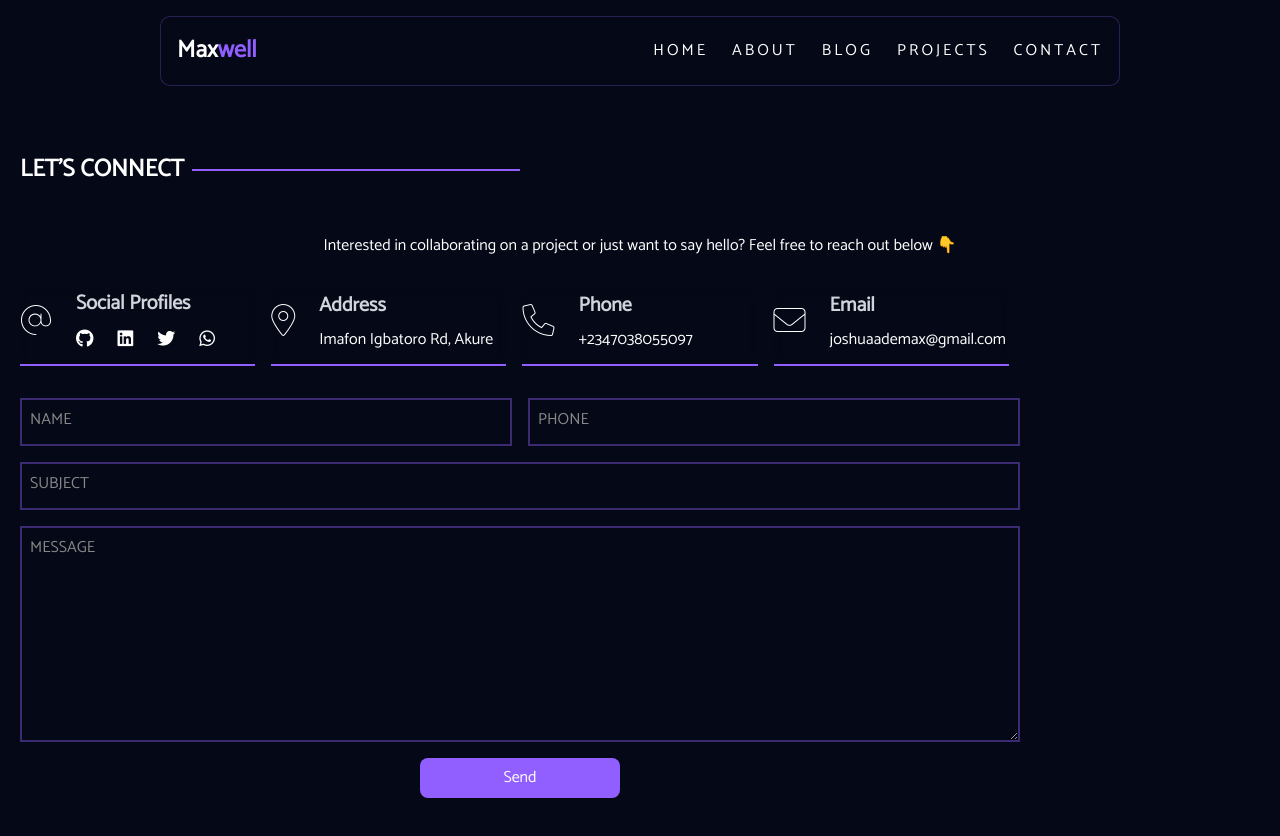
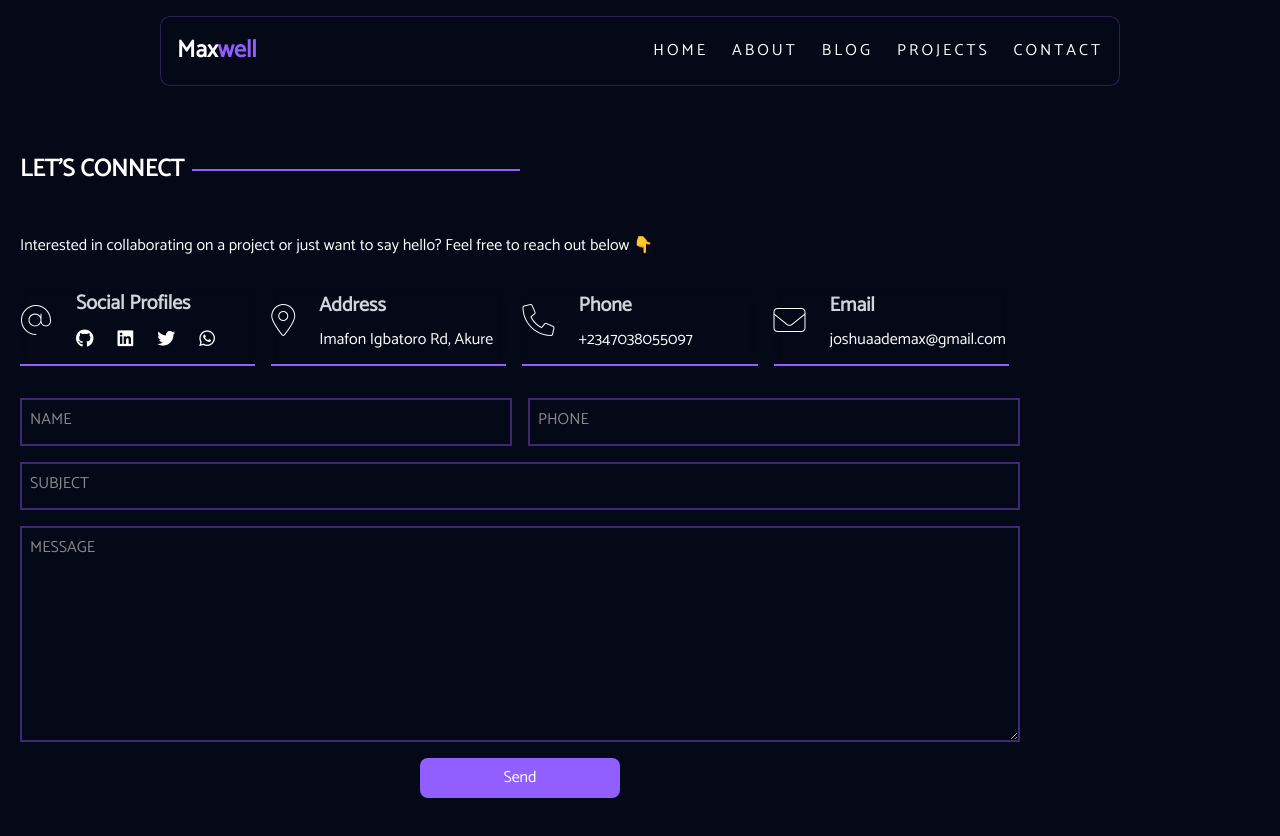
Before and after one commit to Maxxiejay/portfolio-v4, a Vue app: page /contact in a window 1280 px wide. Shown: the top 836 px of the page. Built offline with nearby package versions, Linux system fonts and the light colour scheme.

Commit message:
contact page fixes

```diff
--- a/src/views/ContactView.vue
+++ b/src/views/ContactView.vue
@@ -5,7 +5,7 @@
   >
     <!-- <PageBlocker content="Desktop view is temporarily unavailable. Please switch to mobile" /> -->
     <PageHeader title="Let's Connect" />
-    <p class="text-white">
+    <p class="text-white md:self-start">
       Interested in collaborating on a project or just want to say hello? Feel
       free to reach out below 👇
     </p>
```
